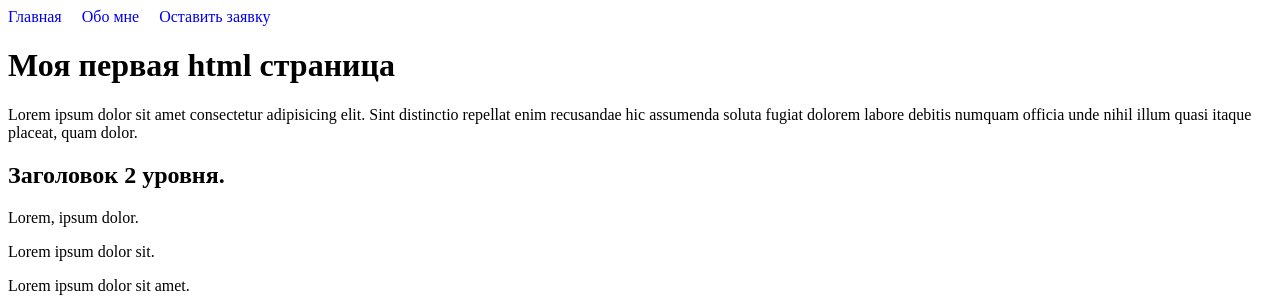
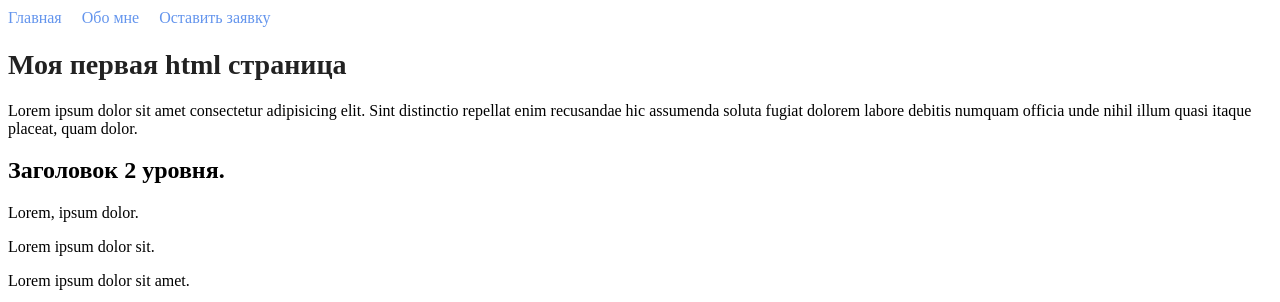
Before and after one commit to Pavel-Korbman/---HTML_CSS, a plain HTML site: page Sem_2/index.html in a window 1280 px wide. Shown: the top 302 px of the page. Drawn offline with Linux system fonts and the light colour scheme.

Commit message:
2 задача 2 семинара CSS

```diff
--- a/Sem_2/index.html
+++ b/Sem_2/index.html
@@ -7,10 +7,10 @@
     <link rel="stylesheet" href="style.css">
 </head>
 <body>
-    <a href="index.html">Главная</a>&emsp;
-    <a href="info/about.html">Обо мне</a>&emsp;
-    <a href="forms/form1.html">Оставить заявку</a>
-    <h1>Моя первая html страница</h1>
+    <a class="menu_punkt" href="index.html">Главная</a>&emsp;
+    <a class="menu_punkt" href="info/about.html">Обо мне</a>&emsp;
+    <a class="menu_punkt" href="forms/form1.html">Оставить заявку</a>
+    <h1 class="headline">Моя первая html страница</h1>
     <p>Lorem ipsum dolor sit amet consectetur adipisicing elit. Sint distinctio repellat enim recusandae hic assumenda soluta fugiat dolorem labore debitis numquam officia unde nihil illum quasi itaque placeat, quam dolor.</p>
     <h2>Заголовок 2 уровня.</h2>
     <p>Lorem, ipsum dolor.</p>
--- a/Sem_2/style.css
+++ b/Sem_2/style.css
@@ -1,3 +1,16 @@
 a {
     text-decoration: none;
 }
+
+.menu_punkt{
+    color: cornflowerblue;
+    font-size: 16px;
+    line-height: 20px;
+}
+
+.headline{
+    color: #222;
+    font-size: 28px;
+    line-height: 36px;
+    font-weight: bold;
+}
```
Also changed, not shown: Sem_2/forms/form1.html (+5 -5 lines), Sem_2/info/about.html (+5 -5 lines).
